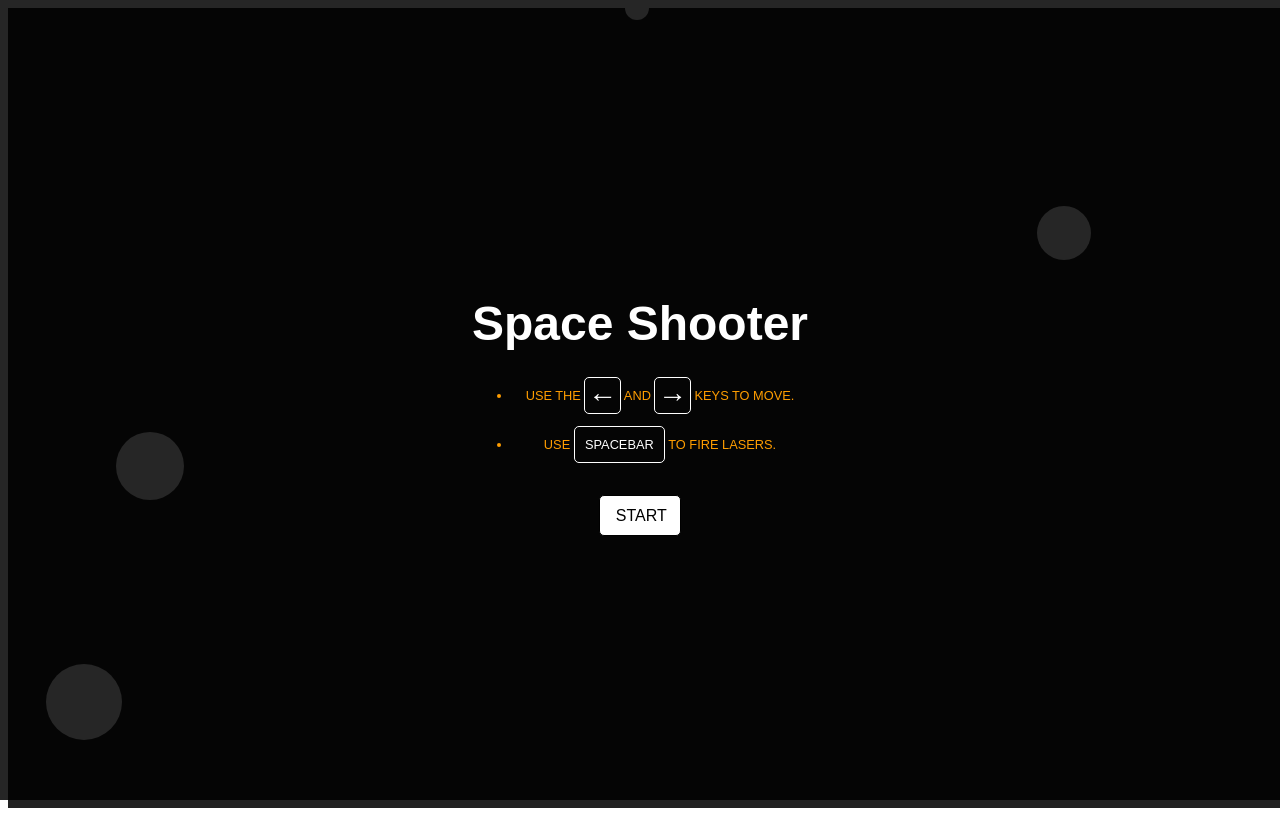
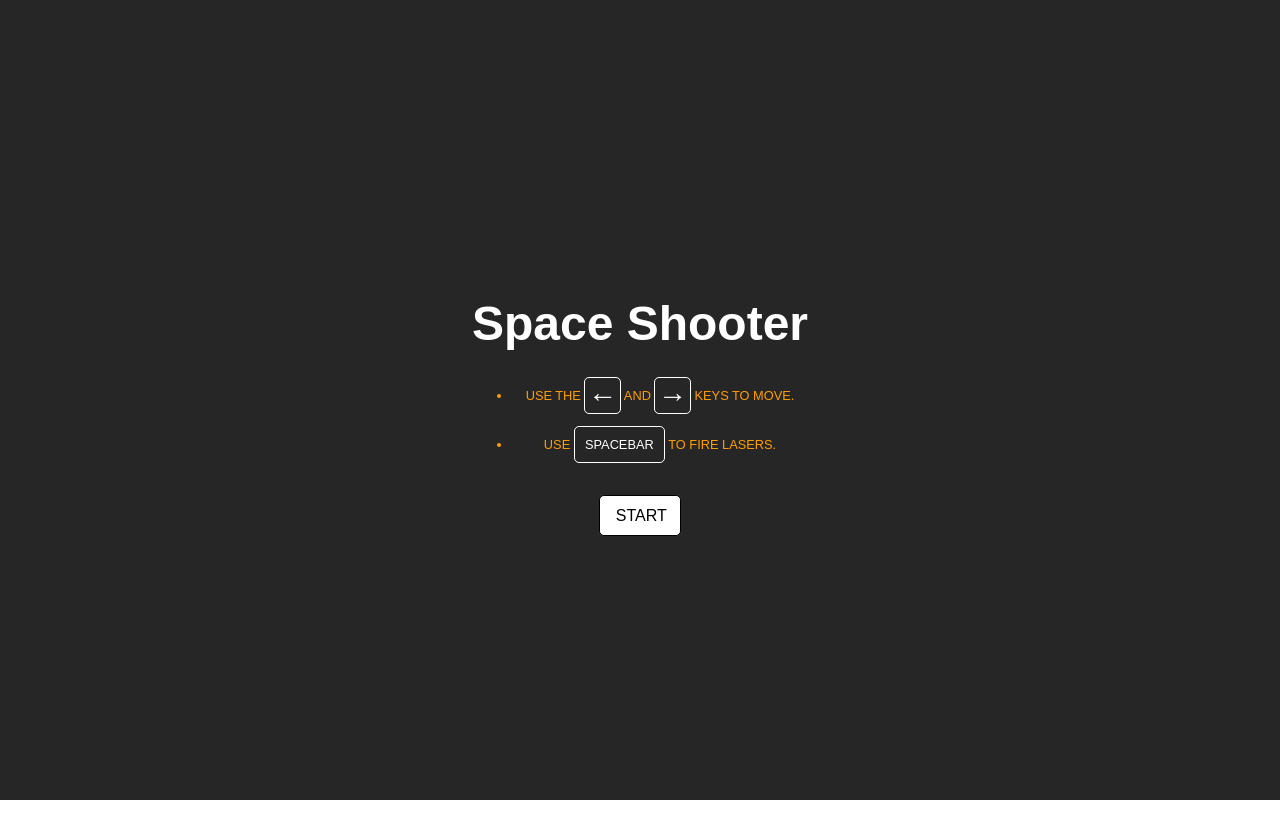
Before and after one commit to m7modg97/m7modg97.github.io, a plain HTML site: page index.html in a window 1280 px wide. Drawn offline with Linux system fonts and the light colour scheme.

Commit message:
Update index.html

```diff
--- a/index.html
+++ b/index.html
@@ -463,7 +463,7 @@ function startGame(e) {
 }
 
 function onResize() {
-  stage.width = window.innerWidth;
+  stage.width = "1000px";
   stage.height = window.innerHeight;
 }
 
```
